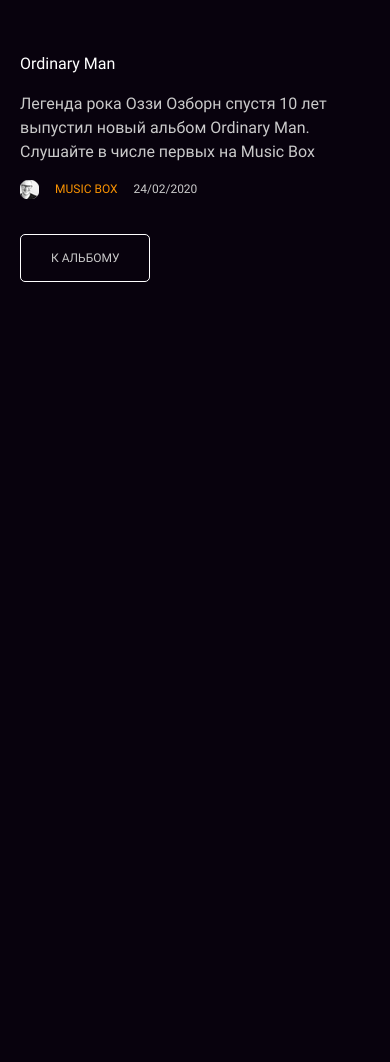
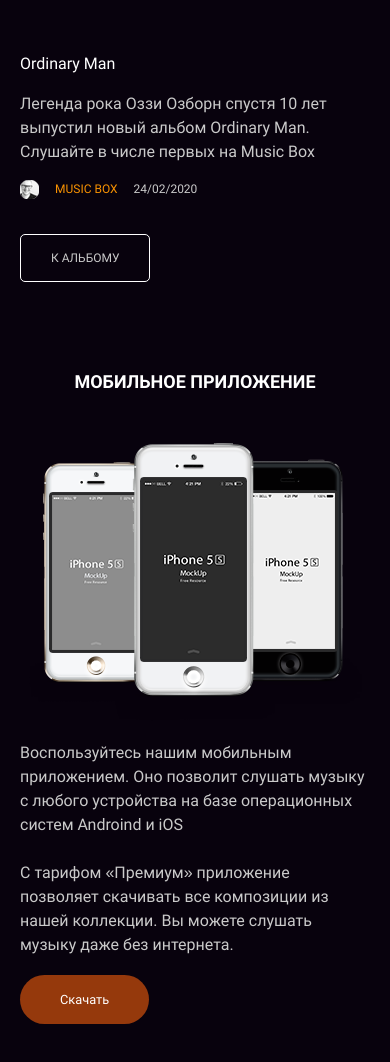
Before and after one commit to reymezis/layout-designer-project-56, a website: page src/index.html in a window 390 px wide. Shown: the part 4003-5065 px from the top of the page. Before the commit the page ends 4285 px from the top, so only its background shows below. Drawn offline with Linux system fonts and the light colour scheme; files whose address does not match are found by name.

Commit message:
add app section

```diff
--- a/src/index.html
+++ b/src/index.html
@@ -115,5 +115,18 @@
             </div>
         </div>
     </section>
+    <div class="mobile">
+        <h2 class="pb-48px ta-center">Мобильное приложение</h2>
+        <div class="about-app">
+            <div class="text order-2">
+                <p class="promo-app pb-16px">Воспользуйтесь нашим мобильным приложением. Оно позволит слушать музыку с любого устройства на базе операционных систем Androind и iOS
+                    <br><br>С тарифом «Премиум» приложение позволяет скачивать все композиции из нашей коллекции. Вы можете слушать музыку даже без интернета.</p>
+                <a class="download-btn" href="#">Скачать</a>
+            </div>
+            <div class="picture ta-center order-1">
+                <img src="images/iphone.png" alt="ipnones">
+            </div>
+        </div>
+    </div>
 </body>
 </html>
--- a/src/scss/app.scss
+++ b/src/scss/app.scss
@@ -9,3 +9,5 @@
 @import "priceMobile";
 @import "newsDesktop";
 @import "newsMobile";
+@import "appDesktop";
+@import "appMobile";
--- /dev/null
+++ b/src/scss/appDesktop.scss
@@ -0,0 +1,38 @@
+.mobile {
+  @include m-0-auto;
+  max-width: 1200px;
+  padding: 100px 0;
+}
+
+.about-app {
+  display: grid;
+  grid-template-columns: repeat(2, 1fr)
+}
+
+// text-news-txt
+.promo-app {
+  // @include m-0;
+  @include roboto-font-style;
+  @include font-style(16px, 400, initial);
+  color: $white-s;
+}
+
+.download-btn {
+  @include roboto-font-style;
+  @include font-style(12.8px, 400, initial);
+  color: $white;
+  text-decoration: none;
+  padding: 17px 40px;
+
+  border: none;
+  border-radius: 32px;
+  background: $brown;
+}
+
+.pb-16px {
+  padding-bottom: 16px;
+}
+
+.ta-center {
+  text-align: center;
+}
--- /dev/null
+++ b/src/scss/appMobile.scss
@@ -0,0 +1,17 @@
+@media (max-width: 414px) {
+  .mobile {
+    padding-left: 20px;
+    padding-right: 20px;
+    max-width: 414px;
+  }
+
+  .about-app {
+    display: flex;
+    flex-direction: column;
+    flex-wrap: wrap;
+  }
+
+  h2 {
+    @include font-style(18px, 700, uppercase);
+  }
+}
```
Also changed, not shown: src/css/app.css, 1 other file.
